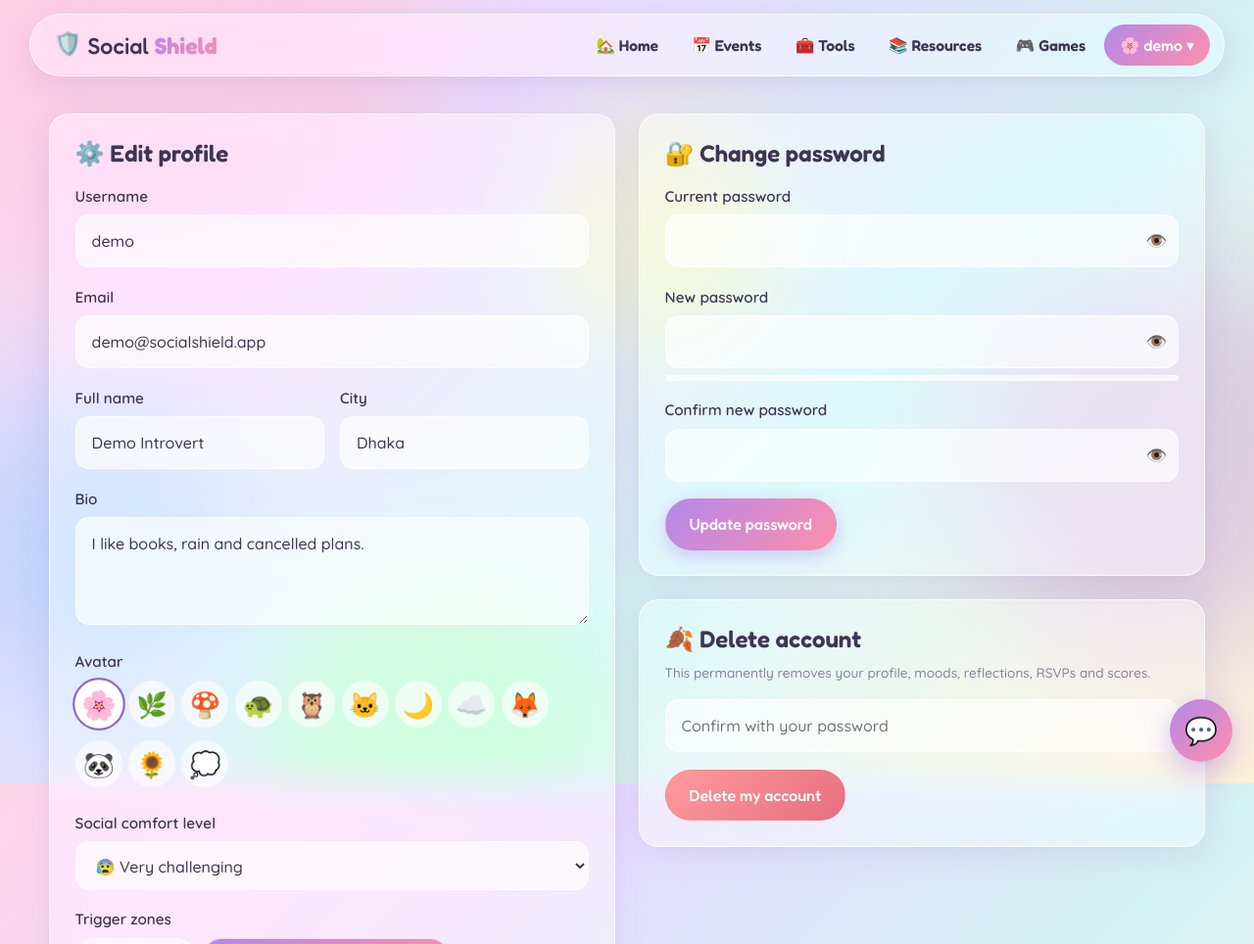
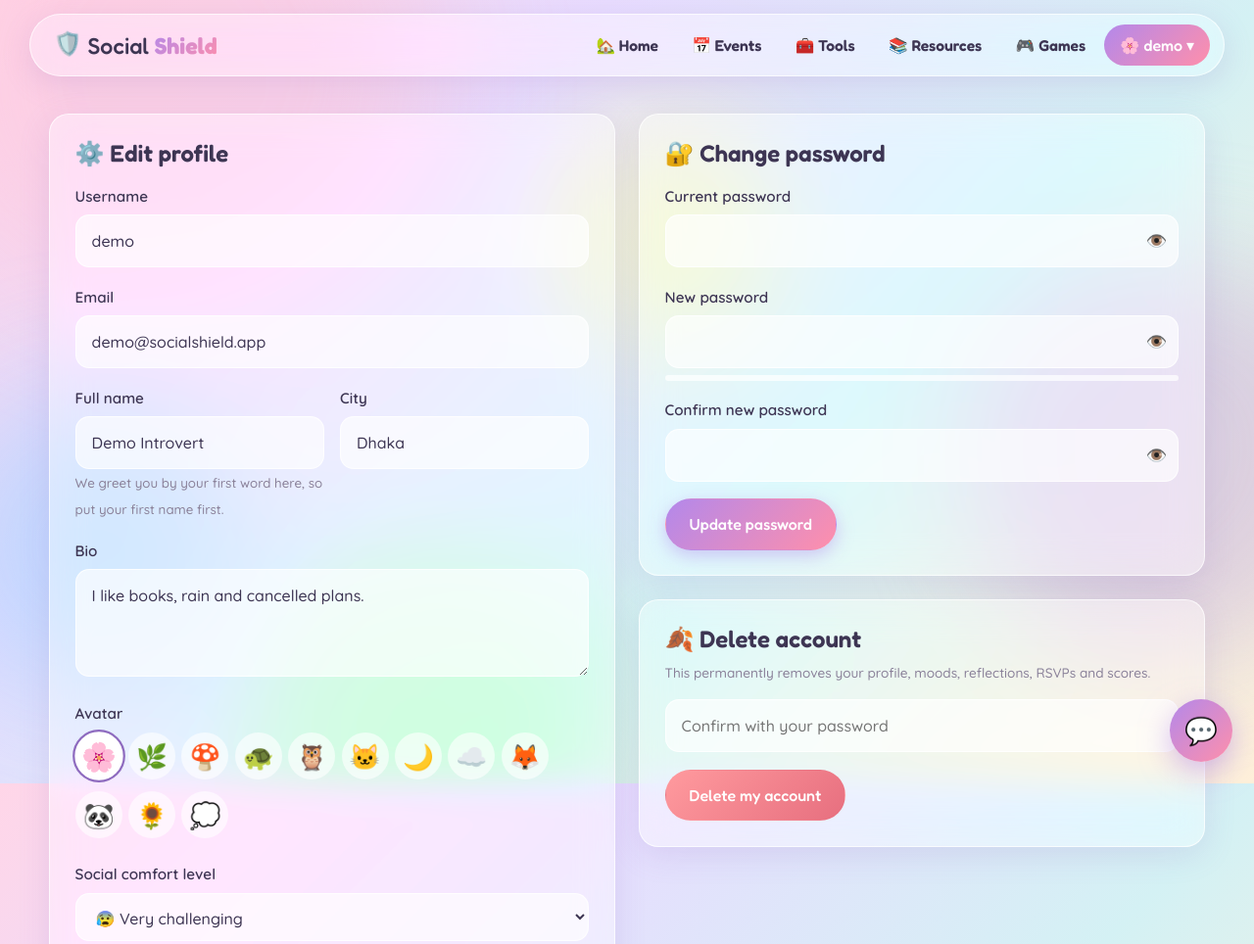
Before and after one commit to SabbirSikderIT/socialshield, a Flask app: page /dashboard/profile in a window 1280 px wide. Shown: the top 964 px of the page at 98% size. Run offline with Flask 3, Linux system fonts and the light colour scheme; a user stored in the database is signed in; some libraries are stand-ins or nearby versions.

Commit message:
Fix dashboard greeting to show first name instead of last name
Add a first_name property on the User model that extracts the first
word of full_name, with a safe fallback to username. Wire it into the
dashboard greeting and chatbot welcome message. Also add placeholder
hints on the registration and profile forms clarifying that full name
should be entered as 'First Last'.

```diff
--- a/socialshield-backend/models.py
+++ b/socialshield-backend/models.py
@@ -41,6 +41,14 @@ class User(UserMixin, db.Model):
 
     def check_password(self, raw):
         return check_password_hash(self.password_hash, raw)
+
+    @property
+    def first_name(self):
+        """First token of full_name (e.g. "Sabbir" from "Sabbir Prottoy"), for
+        friendly greetings. Falls back to username if full_name isn't set."""
+        if self.full_name and self.full_name.strip():
+            return self.full_name.strip().split()[0]
+        return self.username
 
 
 class Trigger(db.Model):
--- a/socialshield-frontend/templates/auth/register.html
+++ b/socialshield-frontend/templates/auth/register.html
@@ -10,7 +10,7 @@
 
     <div class="form-row">
       <div class="form-group"><label>Username</label><input class="input" name="username" required pattern="[A-Za-z0-9_.]{3,30}" value="{{ form.get('username','') }}" autocomplete="username"></div>
-      <div class="form-group"><label>Full name <span class="muted">(optional)</span></label><input class="input" name="full_name" value="{{ form.get('full_name','') }}"></div>
+      <div class="form-group"><label>Full name <span class="muted">(optional)</span></label><input class="input" name="full_name" placeholder="e.g. Sabbir Sikder — first name first" value="{{ form.get('full_name','') }}"><small class="muted">We greet you by your first word here, so put your first name first.</small></div>
     </div>
     <div class="form-row">
       <div class="form-group"><label>Email</label><input class="input" type="email" name="email" required value="{{ form.get('email','') }}" autocomplete="email"></div>
--- a/socialshield-frontend/templates/dashboard/index.html
+++ b/socialshield-frontend/templates/dashboard/index.html
@@ -8,7 +8,7 @@
     <div class="dash-head glass mb-3">
       <div class="big-avatar">{{ u.avatar }}</div>
       <div style="flex:1">
-        <h1 style="font-size:1.9rem">Hi, {{ u.full_name or u.username }} 🌷</h1>
+        <h1 style="font-size:1.9rem">Hi, {{ u.first_name }} 🌷</h1>
         <p class="muted">{{ {'low':'Somewhat social','medium':'Nervous but trying','high':'Quiet soul','extreme':'Professional homebody'}[u.introversion_level] }} · {{ u.city }} · member since {{ u.created_at.strftime('%b %Y') }}</p>
         <div class="flex mt-1">{% for t in u.triggers %}<span class="chip pink">{{ t.icon }} {{ t.name }}</span>{% endfor %}</div>
       </div>
--- a/socialshield-frontend/templates/dashboard/profile.html
+++ b/socialshield-frontend/templates/dashboard/profile.html
@@ -10,7 +10,7 @@
       <div class="form-group"><label>Username</label><input class="input" value="{{ u.username }}" disabled></div>
       <div class="form-group"><label>Email</label><input class="input" value="{{ u.email }}" disabled></div>
       <div class="form-row">
-        <div class="form-group"><label>Full name</label><input class="input" name="full_name" value="{{ u.full_name or '' }}"></div>
+        <div class="form-group"><label>Full name</label><input class="input" name="full_name" placeholder="e.g. Sabbir Sikder — first name first" value="{{ u.full_name or '' }}"><small class="muted">We greet you by your first word here, so put your first name first.</small></div>
         <div class="form-group"><label>City</label><input class="input" name="city" value="{{ u.city or '' }}"></div>
       </div>
       <div class="form-group"><label>Bio</label><textarea class="input" name="bio" maxlength="500">{{ u.bio or '' }}</textarea></div>
--- a/socialshield-frontend/templates/partials/chatbot.html
+++ b/socialshield-frontend/templates/partials/chatbot.html
@@ -13,7 +13,7 @@
       <button class="chat-reset" id="chat-reset" title="Start a new chat">↺</button>
     </header>
     <div class="chat-body" id="chat-body">
-      <div class="msg bot">Hi {{ current_user.full_name.split(' ')[0] if current_user.is_authenticated and current_user.full_name else 'friend' }} 🌷 I'm Shelly. Ask me anything about Social Shield: events, fake calls, conversation starters, games, safety… or just say hi.</div>
+      <div class="msg bot">Hi {{ current_user.first_name if current_user.is_authenticated else 'friend' }} 🌷 I'm Shelly. Ask me anything about Social Shield: events, fake calls, conversation starters, games, safety… or just say hi.</div>
     </div>
     <div class="chat-suggest" id="chat-suggest">
       <button>Find a quiet event</button>
```
Also changed, not shown: 1 other file.
